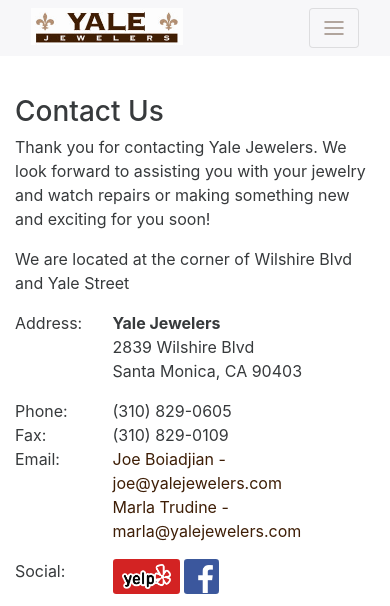
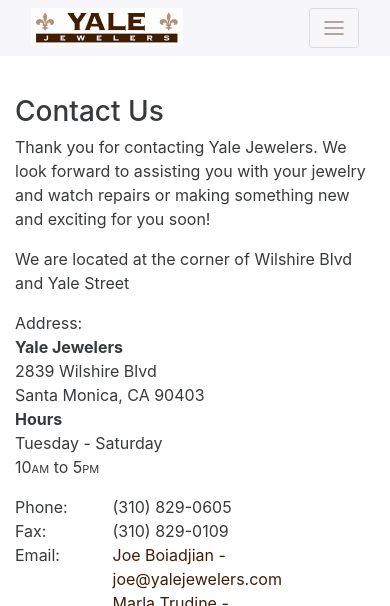
Before and after one commit to supergibbs/yalejewelers.com, a Jekyll site: the page built from contact.html, in a window 390 px wide and 1217 px high, cut to the strip 0-606 px from the top of the window. Built offline with Jekyll 4.4.1, drawn with Linux system fonts in a browser that asks for light colours; nearby versions of some CDN libraries.

Commit message:
Added open hours to Contact Us page

```diff
--- a/_sass/bootstrap/_custom.scss
+++ b/_sass/bootstrap/_custom.scss
@@ -2,16 +2,3 @@
 //
 // Copy variables from `_variables.scss` to this file to override default values
 // without modifying source files.
-
-$brand-primary:             #3e1e06 !default;
-
-$navbar-light-color:                rgba(62,30,6,.5) !default;
-$navbar-light-hover-color:          rgba(62,30,6,.7) !default;
-$navbar-light-active-color:         rgba(62,30,6,.9) !default;
-$navbar-light-disabled-color:       rgba(62,30,6,.3) !default;
-
-.navbar {
-    .nav-link {
-        font-weight: bold;
-    }
-}
--- a/contact.html
+++ b/contact.html
@@ -5,18 +5,23 @@
 ---
 
 <div class="row">
-    <div class="col-md-12 col-lg-7 col-xl-5">
+    <div class="col-md-12 col-lg-7 col-xl-6">
         <p>
             Thank you for contacting Yale Jewelers.  We look forward to assisting you with your
             jewelry and watch repairs or making something new and exciting for you soon!
         </p>
         <p>We are located at the corner of Wilshire Blvd and Yale Street</p>
         <address class="row">
-            <div class="col-xs-3">Address:</div>
-            <div class="col-xs-9">
+            <div class="col-sm-3">Address:</div>
+            <div class="col-sm-5">
                 <strong>Yale Jewelers</strong></br>
                 2839 Wilshire Blvd</br>
                 Santa Monica, CA 90403
+            </div>
+               <div class="col-sm-4">
+                <strong>Hours</strong></br>
+                Tuesday - Saturday</br>
+                10<span class="text-smallcaps">am</span> to 5<span class="text-smallcaps">pm</span>
             </div>
         </address>
         <div class="row">
@@ -41,7 +46,7 @@
             </div>
         </address>
     </div>
-    <div class="col-md-12 col-lg-5 col-xl-7 rounded">
+    <div class="col-md-12 col-lg-5 col-xl-6 rounded">
         <div class="map-wrapper rounded">
             <iframe class='rounded' src="https://www.google.com/maps/embed?pb=!1m18!1m12!1m3!1d11513.012463568619!2d-118.48090651922156!3d34.03758238409905!2m3!1f0!2f0!3f0!3m2!1i1024!2i768!4f13.1!3m3!1m2!1s0x80c2bb4f83e3b0dd%3A0x7d6125e0a30a710!2sYale+Jewelers!5e0!3m2!1sen!2sus!4v1475991072115" width="100%" height="400" frameborder="0" style="border:0" allowfullscreen></iframe>
         </div>
--- a/css/main.scss
+++ b/css/main.scss
@@ -2,6 +2,13 @@
 # Only the main Sass file needs front matter (the dashes are enough)
 ---
 @charset "utf-8";
+
+$brand-primary:                     #3e1e06 !default;
+
+$navbar-light-color:                rgba(62,30,6,.5) !default;
+$navbar-light-hover-color:          rgba(62,30,6,.7) !default;
+$navbar-light-active-color:         rgba(62,30,6,.9) !default;
+$navbar-light-disabled-color:       rgba(62,30,6,.3) !default;
 
 @import "bootstrap/bootstrap";
 
@@ -17,6 +24,12 @@
     }
 }
 
+.navbar {
+    .nav-link {
+        font-weight: bold;
+    }
+}
+
 #content {
     min-height: 400px;
 }
@@ -24,3 +37,7 @@
 .btn-icon {
   @include button-size(0,0,0, $btn-border-radius-sm);
 }
+
+.text-smallcaps {
+    font-variant: small-caps;
+}
```
